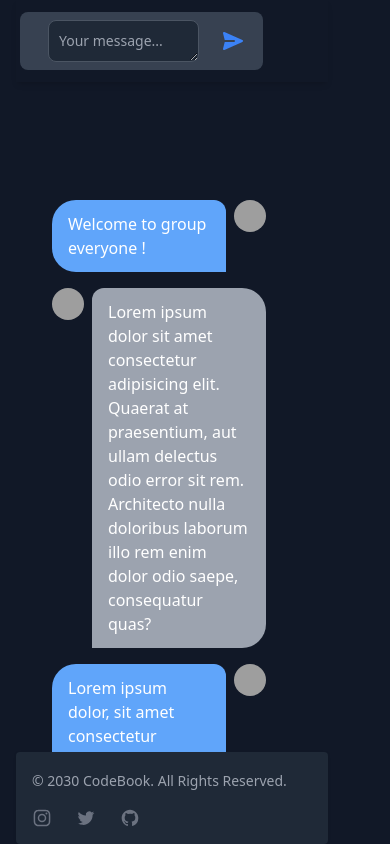
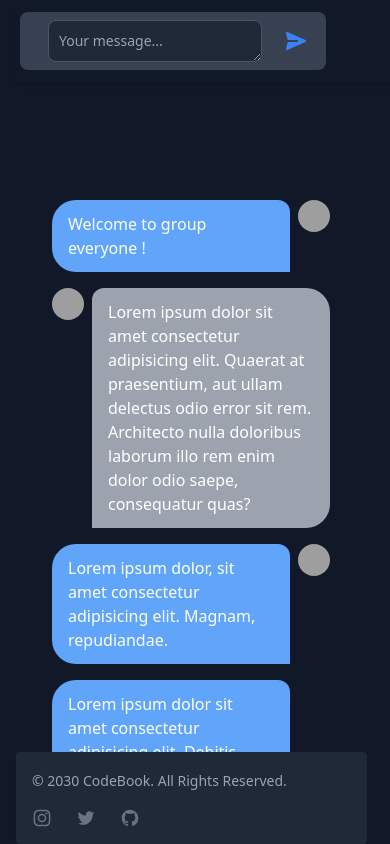
Before and after one commit to Ludis-ET/ludis-gpt, a React (Vite) app: page / in a window 390 px wide. Shown: the top 844 px of the page. Built offline with nearby package versions, Linux system fonts and the light colour scheme; grey boxes are pictures that could not be loaded.

Commit message:
Update layout of chat, footer, and header components

```diff
--- a/src/components/ChatPage.jsx
+++ b/src/components/ChatPage.jsx
@@ -6,8 +6,8 @@ export const ChatPage = () => {
   return (
     <div className="p-4 sm:ml-64">
       <Header />
-      <div className="chat dark:bg-gray-900 ml-[-20px] absolute w-[83.5%] min-h-screen p-5">
-        <div className="chat-page mt-[80px] p-4">
+      <div className="chat dark:bg-gray-900 ml-[-20px] absolute w-full  md:w-[83.5%] min-h-screen p-5">
+        <div className="chat-page mt-[80px] mb-[80px] p-4">
           <Chat />
         </div>
       </div>
--- a/src/components/Footer.jsx
+++ b/src/components/Footer.jsx
@@ -1,6 +1,6 @@
 export const Footer = () => {
   return (
-    <footer className="bg-white fixed bottom-0 w-[80%] rounded shadow dark:bg-gray-800">
+    <footer className="bg-white fixed bottom-0 w-[90%]   md:w-[80%] rounded shadow dark:bg-gray-800">
       <div className="p-4 mx-auto max-w-screen-xl md:flex md:items-center md:justify-between md:p-6">
         <span className="text-sm text-gray-500 sm:text-center dark:text-gray-400">
           © 2030{" "}
--- a/src/components/Header.jsx
+++ b/src/components/Header.jsx
@@ -11,7 +11,7 @@ export const Header = () => {
       : document.documentElement.classList.remove("dark");
   }, [dark]);
   return (
-    <nav className="fixed top-0 w-[80%] dark:bg-gray-900 shadow-md z-50 pl-0 py-2 ">
+    <nav className="fixed top-0 w-full  md:w-[80%] dark:bg-gray-900 shadow-md z-50 pl-0 py-2 ">
       <div className="max-w-screen-xl flex flex-wrap items-center justify-between mx-auto p-1">
         <div className="hidden w-full md:block md:w-auto" id="navbar-default">
           <button
```
